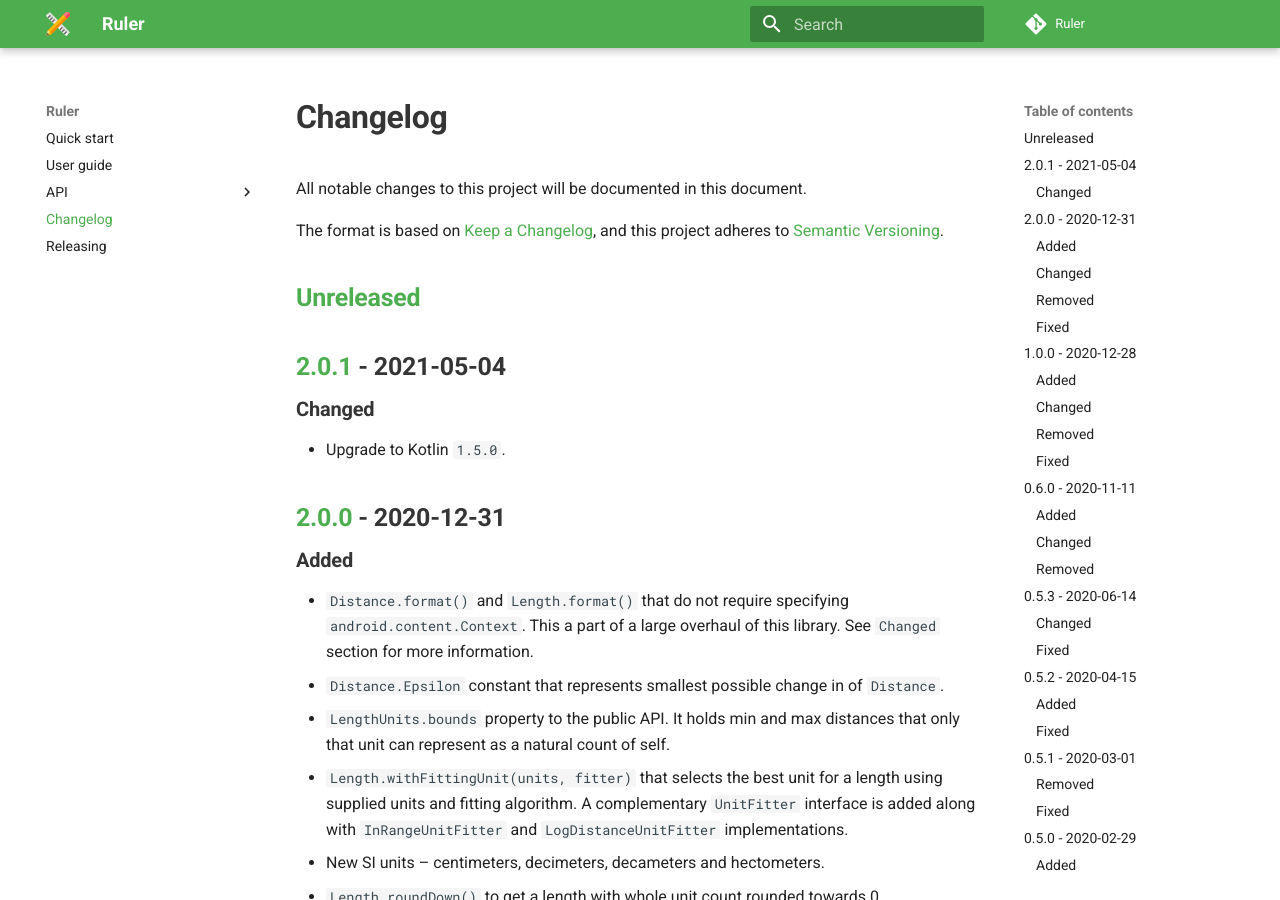
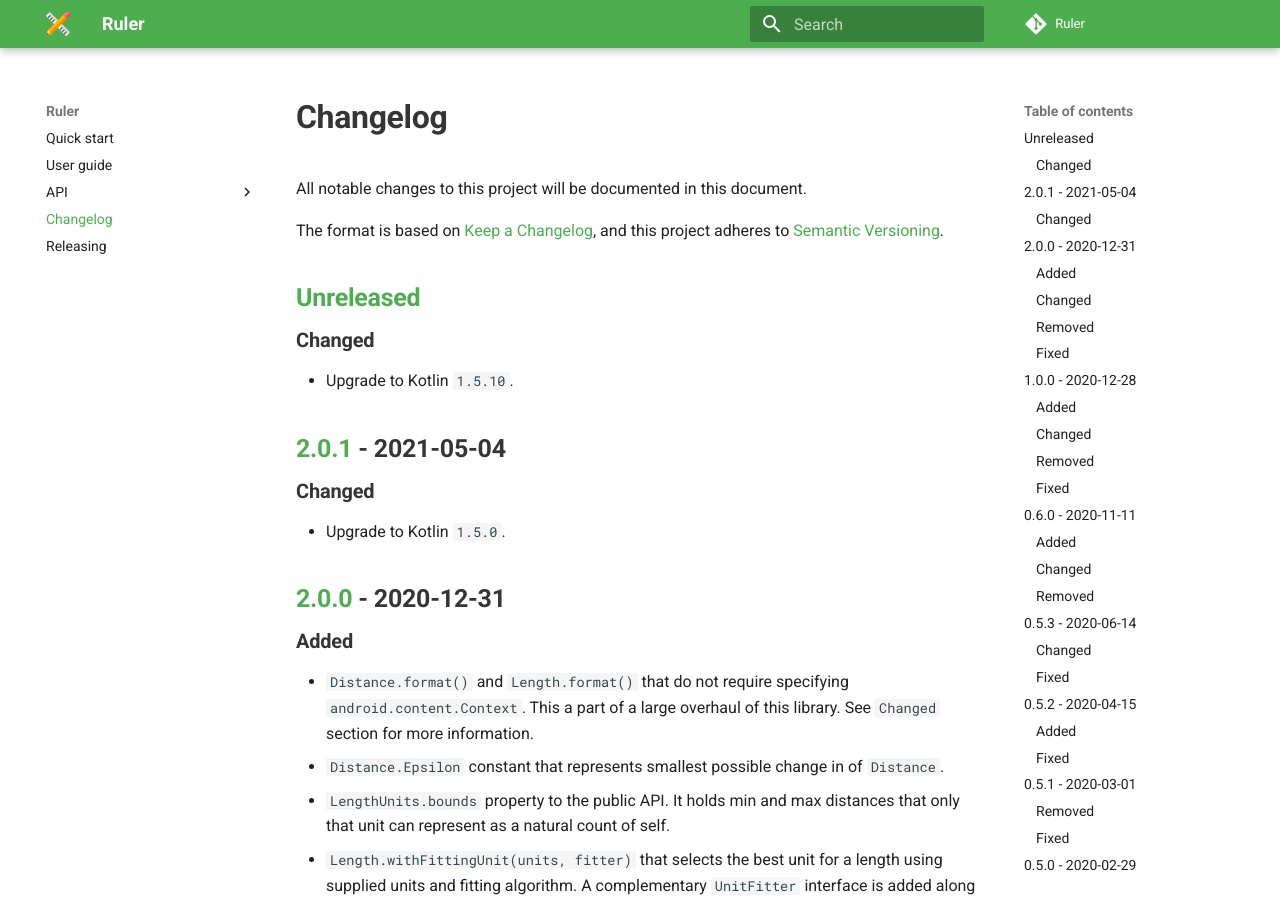
Before and after one commit to MiSikora/ruler, an MkDocs documentation site: the page built from docs/changelog.md, in a window 1280 px wide and 900 px high. Built offline with MkDocs 1.6.1 and Material for MkDocs 9.7.7, drawn with Linux system fonts in a browser that asks for light colours; comment, search, counter and statistics services are not loaded.

Commit message:
Update changelog.md

```diff
--- a/docs/changelog.md
+++ b/docs/changelog.md
@@ -5,6 +5,9 @@ The format is based on [Keep a Changelog](https://keepachangelog.com/en/1.0.0/),
 and this project adheres to [Semantic Versioning](https://semver.org/spec/v2.0.0.html).
 
 ## [Unreleased]
+
+### Changed
+- Upgrade to Kotlin `1.5.10`.
 
 ## [2.0.1] - 2021-05-04
 
```
